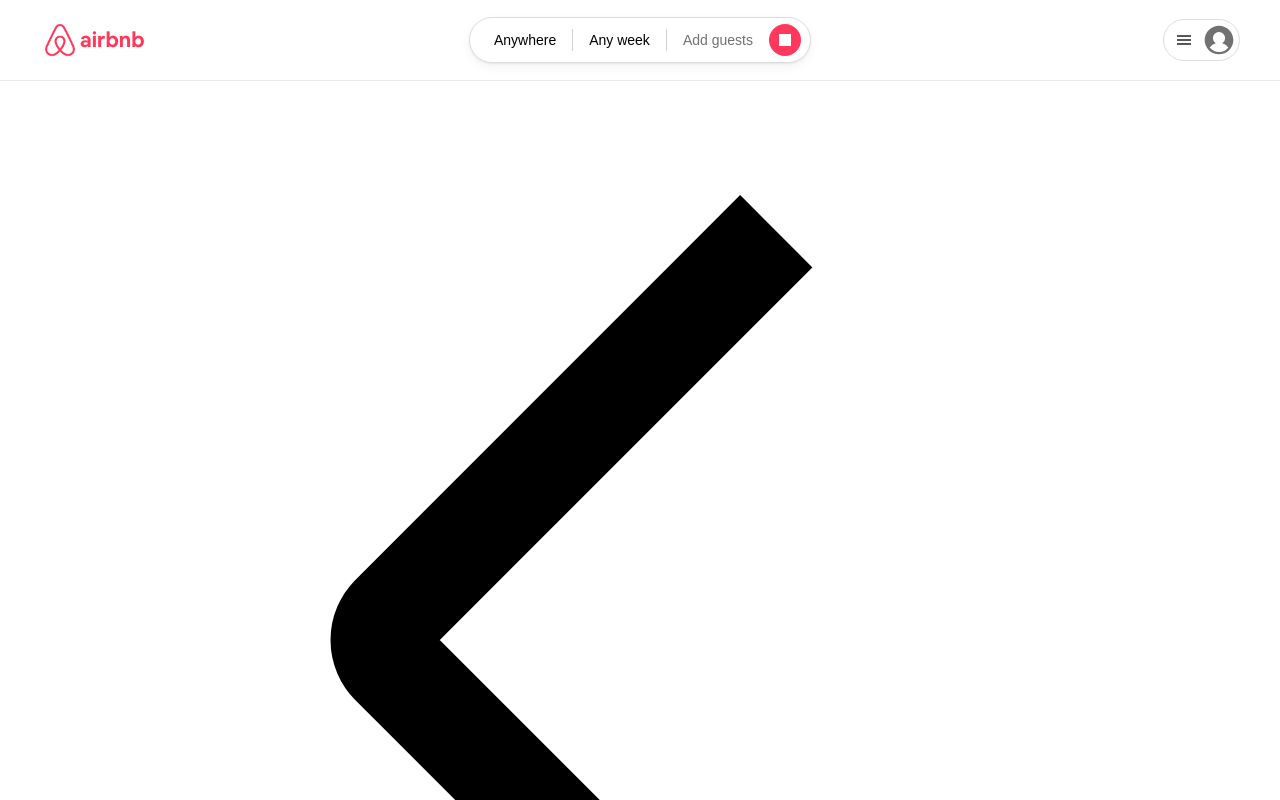
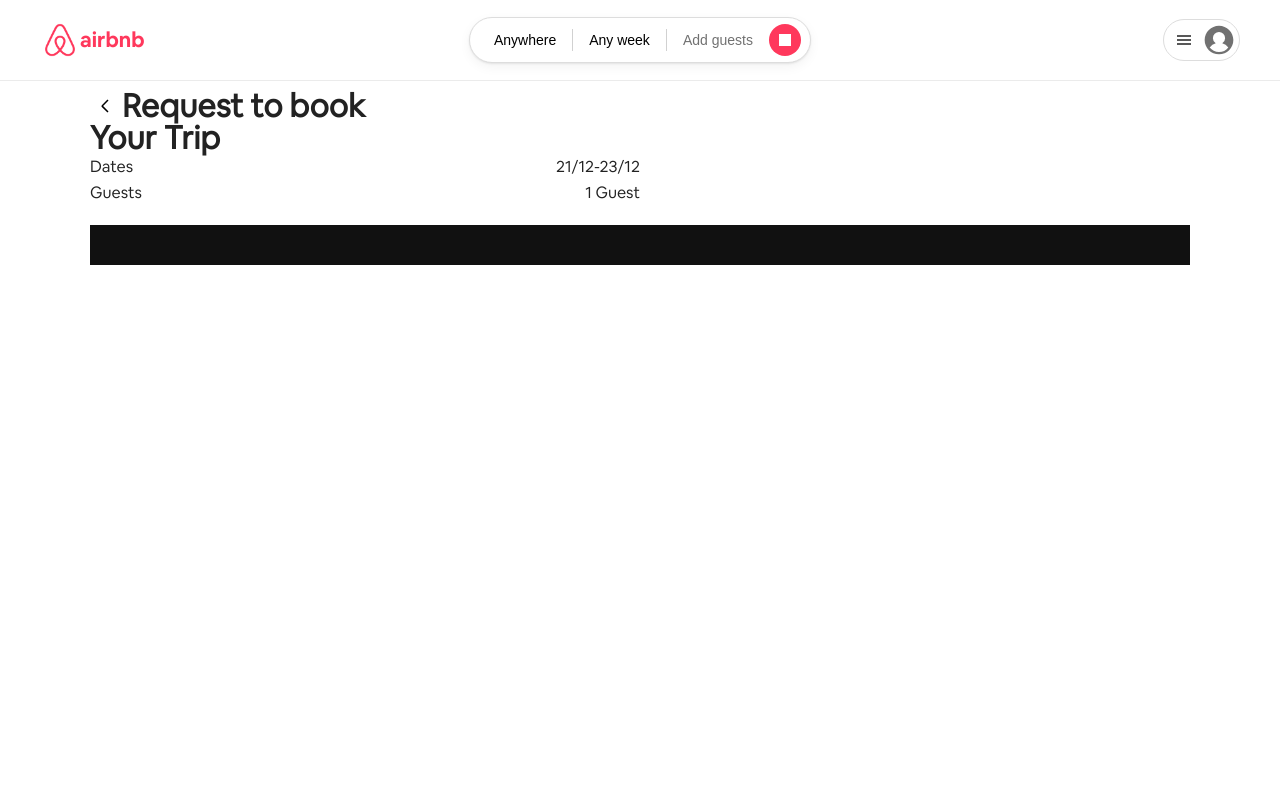
Before and after one commit to Berman21/sprint-4, a React (Vite) app: page /stay/reserve in a window 1280 px wide. Shown: the top 800 px of the page. Built offline with nearby package versions, Linux system fonts and the light colour scheme; grey boxes are pictures that could not be loaded.

Commit message:
order state managment config

```diff
--- a/src/assets/styles/cmps/Reservation.scss
+++ b/src/assets/styles/cmps/Reservation.scss
@@ -5,6 +5,7 @@
 .reservation-container {
     position: sticky;
     top: 7rem;
+    font-family: Airbnb_Cereal-Book;
 
     border-radius: rem(12px);
     border: 1px solid rgb(221, 221, 221);
@@ -25,17 +26,19 @@
 
         .price:first-child {
             font-size: rem(22px);
+            font-family: Circular-Medium;
         }
 
         .price span:last-child {
             color: #717171;
-            font-family: Circular-Medium;
+            font-family: Airbnb_Cereal-Book;
             font-size: 1rem;
 
         }
 
         .rating span {
             padding: 0 0 0 0.25rem;
+
         }
 
         .rating :nth-child(2) {
@@ -44,7 +47,9 @@
 
         .rating:last-child {
             color: #717171;
-            font-family: Circular-Medium;
+            // font-family: Circular-Medium;
+            // font-family: Airbnb_Cereal-Book;
+
             font-size: rem(14px);
         }
 
@@ -54,6 +59,7 @@
 
         .btn-reserve {
             text-align: center;
+            font-family: Circular-Medium;
             color: white;
             border-radius: 0.5rem;
             background-image: linear-gradient(to right, #E61E4D 0%, #E31C5F 50%, #D70466 100%);
@@ -62,6 +68,9 @@
 
             padding: 0.8rem;
             margin: 1rem 0;
+
+        }
+        .btn-reserve:hover{
 
         }
     }
@@ -89,6 +98,7 @@
             left: 12px;
             right: 12px;
 
+            font-family: Circular-Medium;
             font-size: 0.625rem;
         }
 
@@ -132,11 +142,13 @@
     }
 
     .reservation-pricing {
+
         .summery {
             text-decoration: underline;
         }
 
         .total {
+            font-family: Circular-Medium;
             border-block-start: 1px solid #717171;
             padding: rem(24px) 0 0 0;
             margin-block-start: rem(24px);
--- a/src/assets/styles/cmps/ReservePage.scss
+++ b/src/assets/styles/cmps/ReservePage.scss
@@ -0,0 +1,38 @@
+.reservation-page {
+
+    font-family: Airbnb_Cereal-Book;
+
+    h2 {
+        font-family: Airbnb_Cereal-Book;
+        font-size: 2rem;
+        margin: 0;
+    }
+
+
+
+    section {
+        padding: 0;
+    }
+
+    .reservation-page-heading {
+        img {
+
+            width: 1rem;
+            padding: 0;
+        }
+        .return-to-details{
+            width: 2rem;
+            justify-content: space-around;
+            border-radius: 50%;
+        }
+        .return-to-details:hover{
+            background-color: rgb(221, 221, 221);
+            transition: 0.6s;
+        }
+    }
+
+    .reservation-details{
+        display: grid;
+        grid-template-columns: 1fr 1fr  ;
+    }
+}
--- a/src/cmps/Reservation.jsx
+++ b/src/cmps/Reservation.jsx
@@ -1,28 +1,38 @@
 import React from 'react'
 
 import { Link, useNavigate, useParams } from "react-router-dom"
-
 import { useDispatch, useSelector } from 'react-redux'
 import { useEffect, useState } from "react"
+
+import { utilService } from '../services/util.service'
+import { SET_ORDER } from '../store/order.reducer'
 
 import starSvg from '../assets/img/star.svg'
 import arrowDownSvg from '../assets/img/arrow-down.svg'
 import arrowUpSvg from '../assets/img/arrow-up.svg'
 
 export function Reservation({ stay, onReserve }) {
-
+    const dispatch = useDispatch()
+    const order = useSelector(storeState => storeState.orderModule.order)
+    console.log(order);
     const [isOpen, setIsOpen] = useState(false)
     const navigate = useNavigate()
 
+    function onUpdateOrder(order) {
+        dispatch({ type: SET_ORDER, order })
+    }
 
     function onOpenModal() {
         setIsOpen(!isOpen)
     }
 
-    function onReservePage(){
+    function onReservePage() {
         return navigate(`/stay/reserve`)
     }
 
+    function changeCount(type, diff) {
+        order.guests[type] += diff
+    }
 
     return (
         <div className="reservation-section">
@@ -38,7 +48,7 @@ export function Reservation({ stay, onReserve }) {
 
                         <div className='rating'>
                             <img src={starSvg} alt="" />
-                            <span>{stay.score || 4}•</span>
+                            <span>{stay.reviews.rate}•</span>
                             <span>{stay.reviews.length} reviews</span>
                         </div>
                     </div>
@@ -50,7 +60,7 @@ export function Reservation({ stay, onReserve }) {
                                 <div>21/12/21</div>
                             </div>
                             <div className='check-out'>
-                                <div>CHECK OUT</div>
+                                <div>CHECKOUT</div>
                                 <div>23/12/21</div>
                             </div>
                         </div>
@@ -61,8 +71,8 @@ export function Reservation({ stay, onReserve }) {
                                 <div>guests</div>
                             </div>
                             <div>
-                                {!isOpen &&<img src={arrowDownSvg} alt="" />}
-                                {isOpen &&<img src={arrowUpSvg} alt="" />}
+                                {!isOpen && <img src={arrowDownSvg} alt="" />}
+                                {isOpen && <img src={arrowUpSvg} alt="" />}
                             </div>
                         </div>
                     </div>
@@ -78,9 +88,13 @@ export function Reservation({ stay, onReserve }) {
                         </div>
 
                         <div>
-                            <button>-</button>
-                            1
-                            <button>+</button>
+                            <button onClick={() => {
+                                changeCount(1)
+                            }}>+</button>
+                            {order.guests.adults}
+                            <button onClick={() => {
+                                changeCount(10)
+                            }}>+10</button>
                         </div>
                     </div>}
 
--- a/src/pages/ReservePage.jsx
+++ b/src/pages/ReservePage.jsx
@@ -14,11 +14,11 @@ export function ReservePage() {
 
     return (
 
-        <section>
+        <section className="reservation-page ">
 
-            <article>
+            <article className="reservation-page-heading flex">
 
-                <section>
+                <section className="return-to-details flex">
                     <img src={arrowLeftSvg} alt="" />
                 </section>
 
@@ -31,9 +31,28 @@ export function ReservePage() {
 
 
 
-            <article className="flex space-between">
+            <article className="reservation-details">
 
                 <section>
+                    <h2>Your Trip</h2>
+
+                    <article>
+
+                        <section className="flex space-between">
+                            <article>Dates</article>
+                            <article>21/12-23/12</article>
+                        </section>
+
+                        <section className="flex space-between">
+                            <article>Guests</article>
+                            <article>1 Guest</article>
+                        </section>
+
+                    </article>
+
+
+
+                    <article></article>
 
                 </section>
 
@@ -41,8 +60,8 @@ export function ReservePage() {
 
                 </section>
 
-            </article>
+            </article >
 
-        </section>
+        </section >
     )
 }
--- a/src/store/order.reducer.js
+++ b/src/store/order.reducer.js
@@ -1,4 +1,7 @@
+import { orderService } from "../services/order.service.local"
+
 export const SET_ORDERS = 'SET_ORDERS'
+export const SET_ORDER = 'SET_ORDER'
 export const REMOVE_ORDER = 'REMOVE_ORDER'
 export const ADD_ORDER = 'ADD_ORDER'
 export const UPDATE_ORDER = 'UPDATE_ORDER'
@@ -8,6 +11,7 @@ export const UNDO_REMOVE_ORDER = 'UNDO_REMOVE_ORDER'
 export const REMOVE_FROM_CART = 'REMOVE_FROM_CART'
 
 const initialState = {
+    order: orderService.getEmptyOrder(),
     orders: [],
     cart: [],
     lastRemovedOrder: null
@@ -18,6 +22,9 @@ export function orderReducer(state = initialState, action) {
     var orders
     var cart
     switch (action.type) {
+        case SET_ORDER:
+            newState = { ...state, order: action.order }
+            break
         case SET_ORDERS:
             newState = { ...state, orders: action.orders }
             break
```
